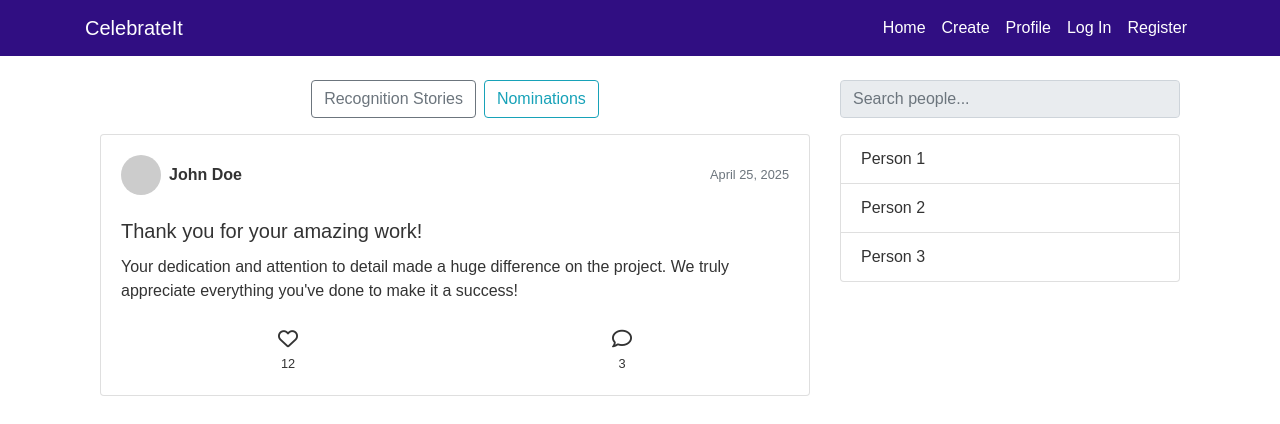
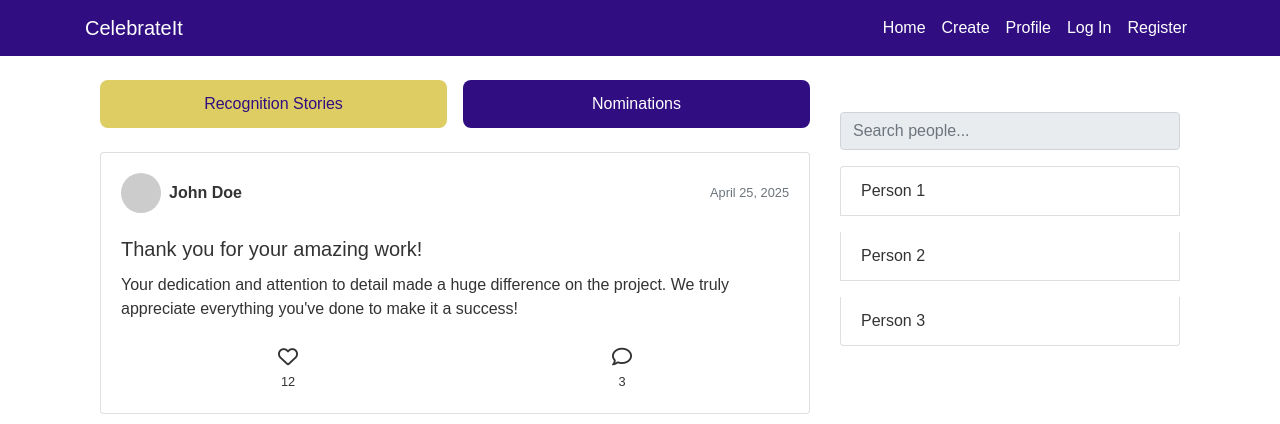
Before and after one commit to SophieDufrane/celebrateit-platform, a React (Create React App) app in the folder celebrateit_frontend/: page / in a window 1280 px wide. Shown: the top 424 px of the page. Built offline with nearby package versions, Linux system fonts and the light colour scheme.

Commit message:
Add custom styling for Feed toggle buttons

```diff
--- a/celebrateit_frontend/src/pages/LoggedInHomePage.js
+++ b/celebrateit_frontend/src/pages/LoggedInHomePage.js
@@ -1,5 +1,6 @@
 import React from "react";
 import { Button, Container, Row, Col, Card, ListGroup } from "react-bootstrap";
+import styles from "../styles/LoggedInHomePage.module.css";
 
 const LoggedInHomePage = () => {
   return (
@@ -8,15 +9,17 @@ const LoggedInHomePage = () => {
         {/* Left Column - Feed */}
         <Col md={8}>
           {/* Feed Toggle Buttons */}
-          <div className="d-flex justify-content-center mb-3">
-            <Button variant="outline-secondary" className="mr-2">
+          <div className={styles.FeedToggleButtons}>
+            <Button className={`${styles.FeedButton} ${styles.YellowButton}`}>
               Recognition Stories
             </Button>
-            <Button variant="outline-info">Nominations</Button>
+            <Button className={`${styles.FeedButton} ${styles.BlueButton}`}>
+              Nominations
+            </Button>
           </div>
 
           {/* One Fake Card */}
-          <Card className="mb-3">
+          <Card className={styles.PostCard}>
             <Card.Body>
               {/* Top Section: Icon + Name + Date */}
               <div className="d-flex align-items-center justify-content-between mb-4">
@@ -66,7 +69,7 @@ const LoggedInHomePage = () => {
         </Col>
 
         {/* Right Column - Sidebar */}
-        <Col md={4}>
+        <Col md={4} className={styles.PeopleSidebar}>
           {/* Search field placeholder */}
           <input
             type="text"
@@ -77,9 +80,15 @@ const LoggedInHomePage = () => {
 
           {/* People list placeholder */}
           <ListGroup>
-            <ListGroup.Item>Person 1</ListGroup.Item>
-            <ListGroup.Item>Person 2</ListGroup.Item>
-            <ListGroup.Item>Person 3</ListGroup.Item>
+            <ListGroup.Item className={styles.PersonItem}>
+              Person 1
+            </ListGroup.Item>
+            <ListGroup.Item className={styles.PersonItem}>
+              Person 2
+            </ListGroup.Item>
+            <ListGroup.Item className={styles.PersonItem}>
+              Person 3
+            </ListGroup.Item>
           </ListGroup>
         </Col>
       </Row>
--- /dev/null
+++ b/celebrateit_frontend/src/styles/LoggedInHomePage.module.css
@@ -0,0 +1,49 @@
+.FeedToggleButtons {
+  margin-bottom: 1rem;
+  display: flex;
+  justify-content: center;
+  gap: 1rem;
+}
+
+.FeedButton {
+  width: 100%;
+  margin-bottom: 0.5rem;
+  padding: 0.75rem;
+  border-radius: 0.5rem;
+  border: none;
+  transition: all 0.3s ease;
+}
+
+.YellowButton {
+  background-color: #decd62;
+  color: #300e82;
+}
+
+.YellowButton:hover {
+  background-color: #300e82;
+  color: white;
+}
+
+.BlueButton {
+  background-color: #300e82;
+  color: white;
+}
+
+.BlueButton:hover {
+  background-color: #decd62;
+  color: #300e82;
+}
+
+.PostCard {
+  margin-bottom: 1rem;
+}
+
+.PeopleSidebar {
+  margin-top: 2rem;
+}
+
+.PersonItem {
+  display: flex;
+  align-items: center;
+  margin-bottom: 1rem;
+}
```
